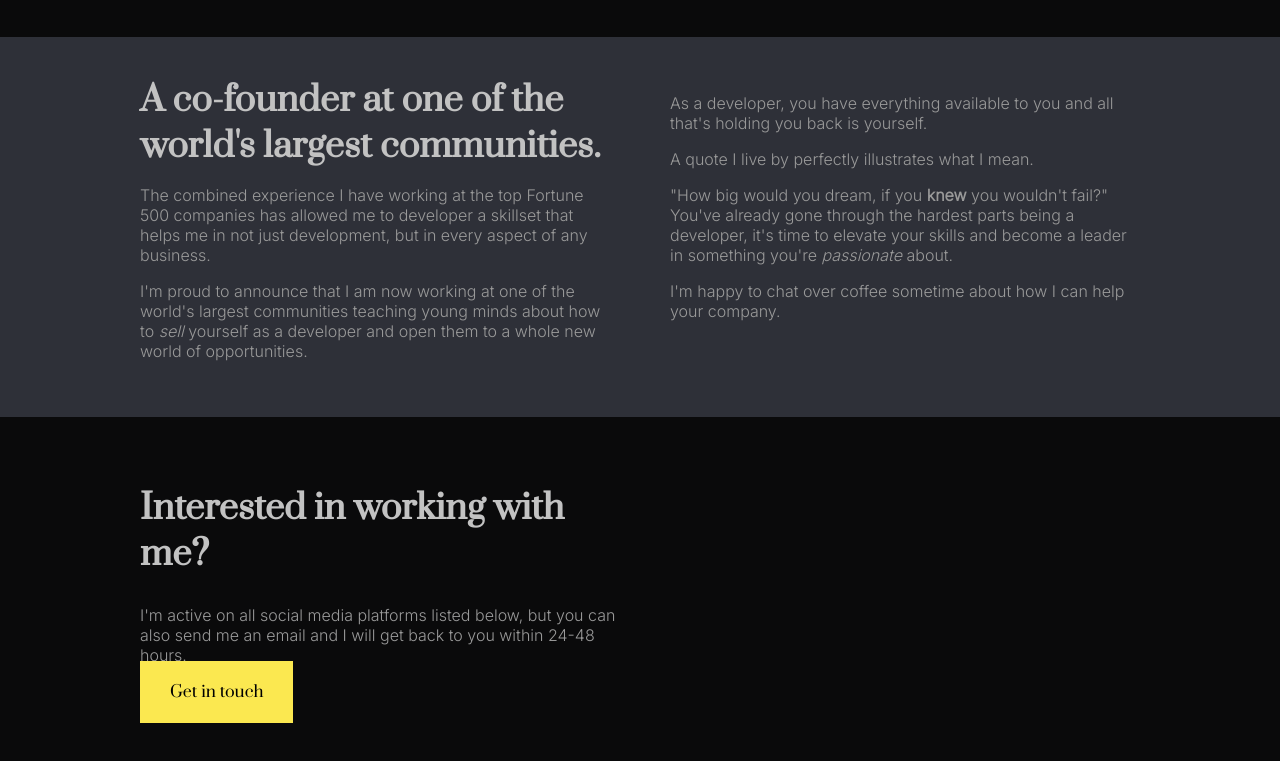
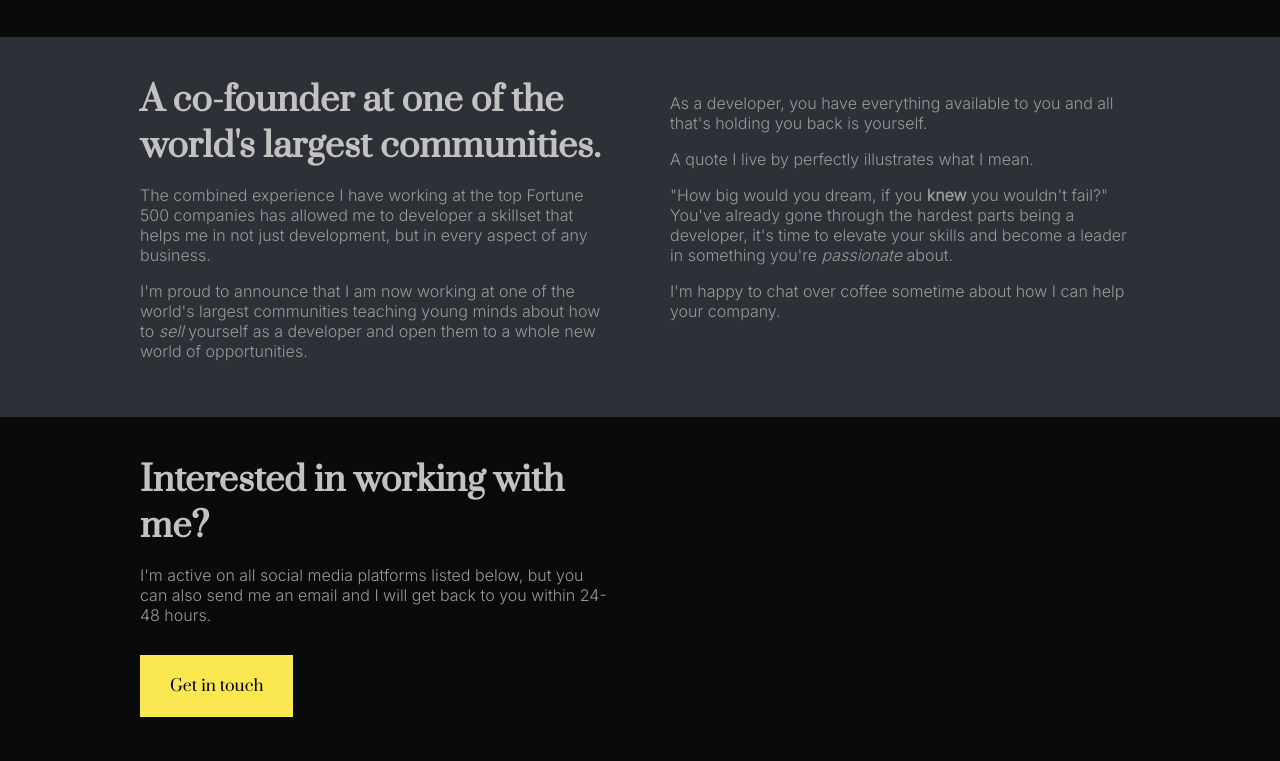
Before and after one commit to KossakowskaKarolina/congenial-bassoon, a website: page index.html in a window 1280 px wide. Shown: the part 1062-1823 px from the top of the page. Drawn offline with Linux system fonts and the light colour scheme.

Commit message:
Add styling for work section

```diff
--- a/sass/style.scss
+++ b/sass/style.scss
@@ -182,6 +182,7 @@ a {
   background: $color-section-prm;
   padding: 40px 140px;
   display: flex;
+  gap: 60px;
 
   div { flex: 1 }
 
@@ -189,10 +190,12 @@ a {
     font-family: $font-header;
     color: $color-header;
     font-size: 34px;
+    margin: 0;
   }
 
   p {
     font-family: $font-body;
     color: $color-paragraph;
+    margin-bottom: 50px;
   }
 }
```
Also changed, not shown: sass/style.css, 1 other file.
